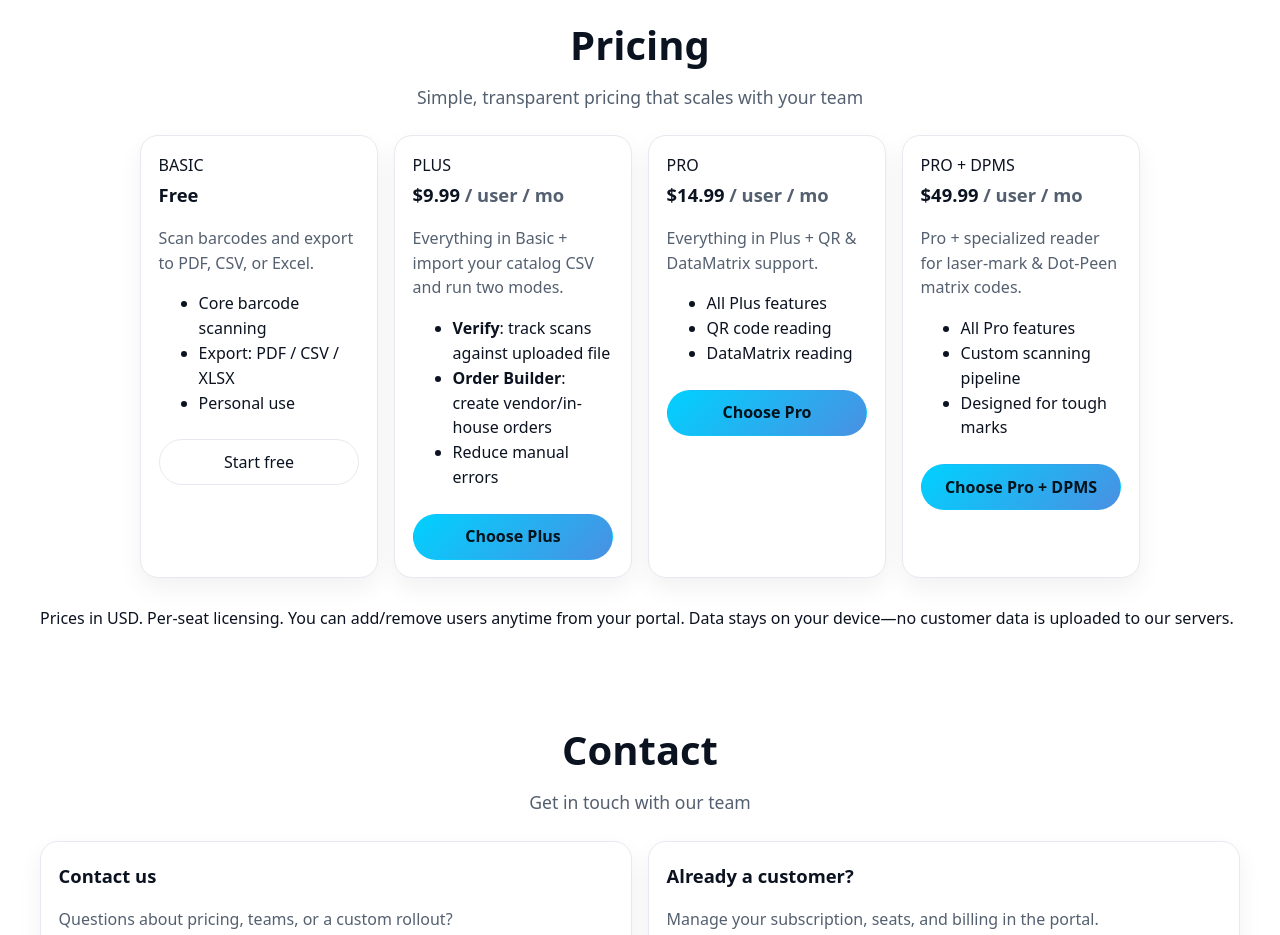
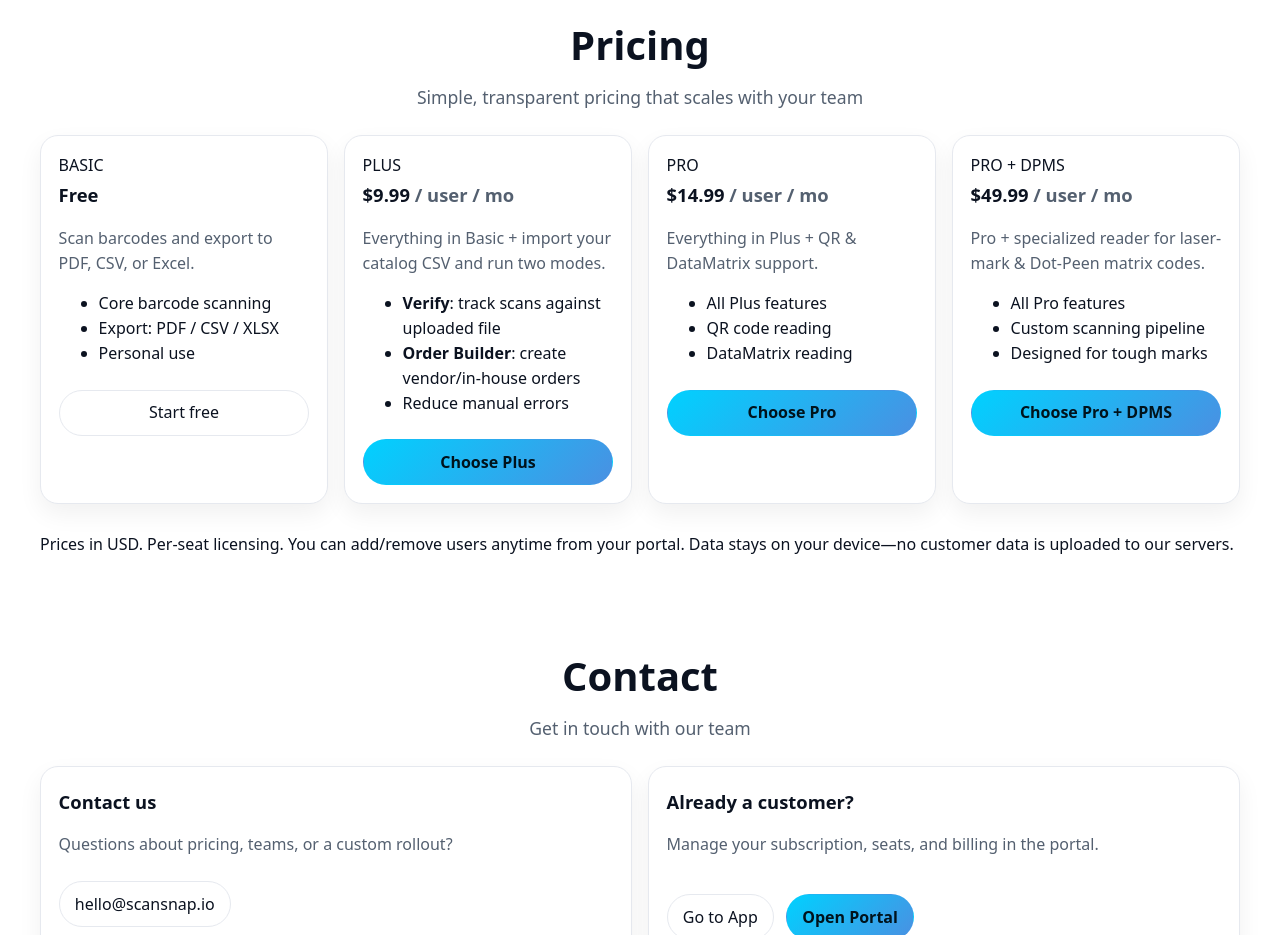
Before and after one commit to miamivalleyaiautomation/ScanSnap.IO, a Next.js app: page / in a window 1280 px wide. Shown: the part 1180-2115 px from the top of the page. Built offline with nearby package versions, Linux system fonts and the light colour scheme; no server answers.

Commit message:
Update globals.css

```diff
--- a/app/globals.css
+++ b/app/globals.css
@@ -285,9 +285,7 @@ html[data-theme="light"] .device img{ background:#ffffff }
 .pricing-grid{
   display: grid;
   grid-template-columns: repeat(4, minmax(0, 1fr));
-  gap: 1rem;                    /* reduced from 1.2rem */
-  max-width: 1000px;            /* constrain width on desktop */
-  margin: 0 auto;               /* center the pricing grid */
+  gap: 1rem;                    /* reduced spacing */
 }
 .plan .plan-head{ display:grid; gap:.25rem; margin-bottom:.6rem }
 .plan .price{ font-size:2rem; font-weight:800 }
@@ -297,7 +295,7 @@ html[data-theme="light"] .device img{ background:#ffffff }
 @media (max-width: 1023px) {
   .pricing-grid {
     grid-template-columns: 1fr;
-    gap: 1.2rem;                /* slightly more spacing on mobile */
+    gap: 1.2rem;
     max-width: 400px;
     margin: 0 auto;
   }
```
